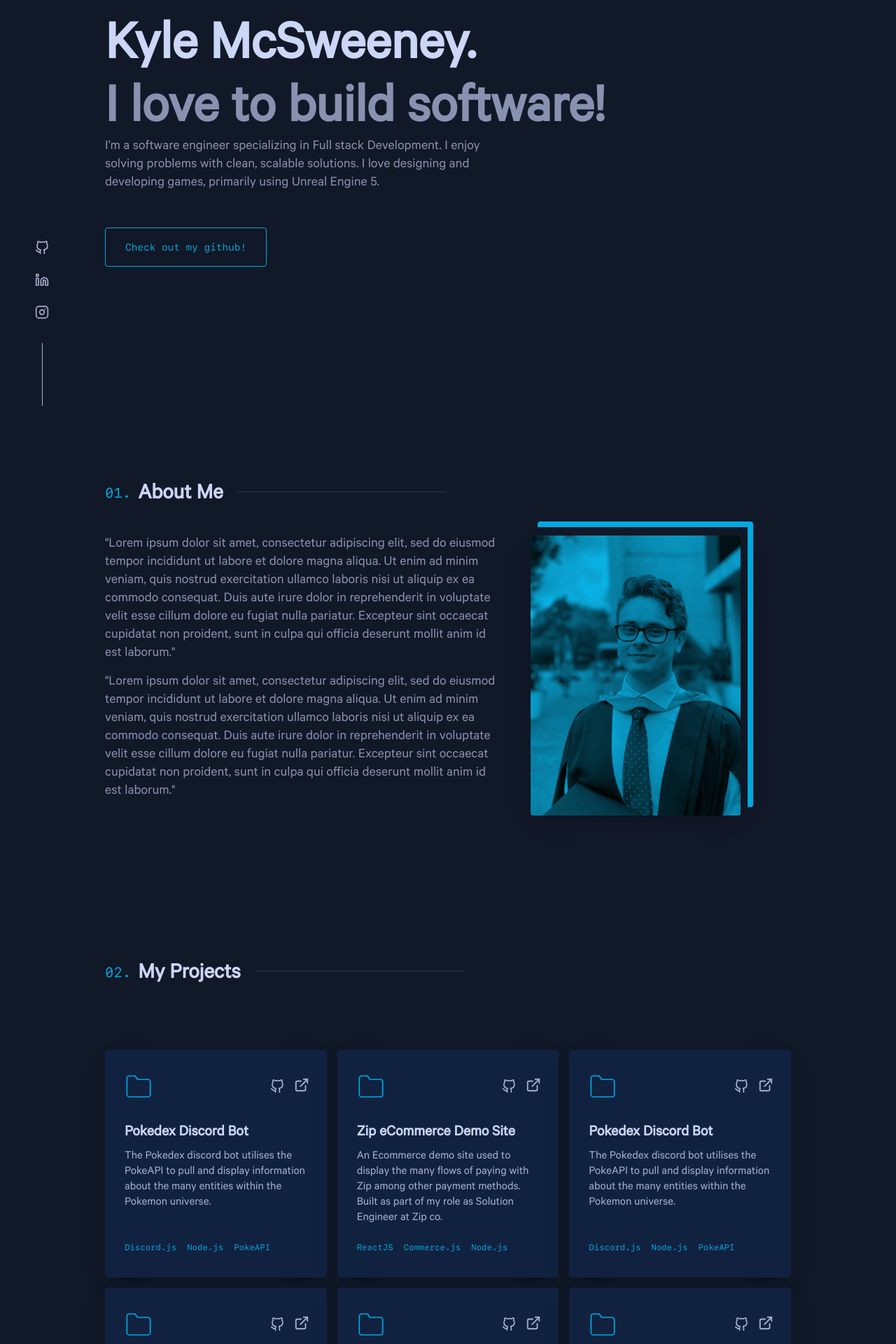
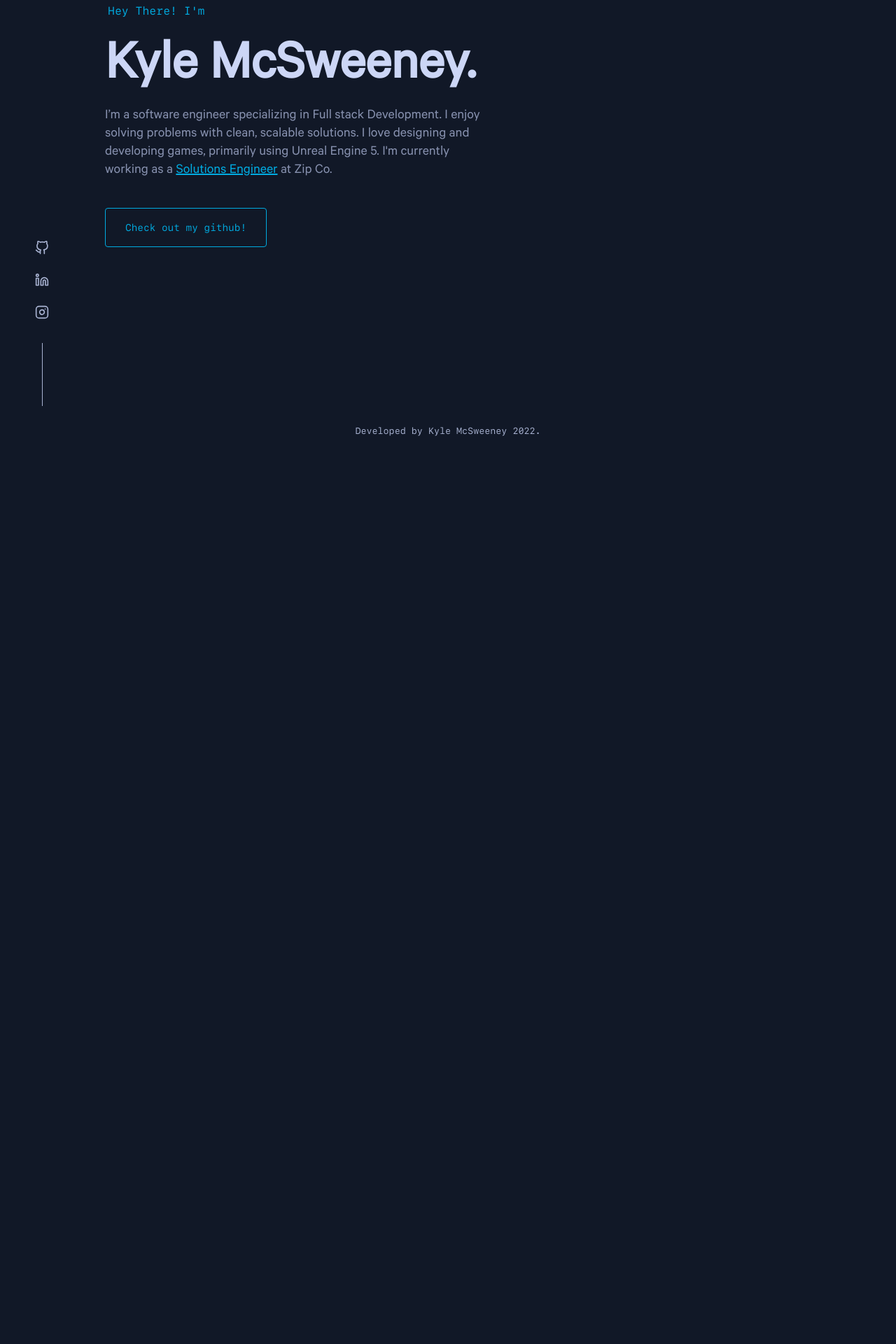
Before and after one commit to KyleMcSweeney3/myPortfolio, a React (Create React App) app: page /test in a window 1280 px wide. Shown: the part 220-2140 px from the top of the page at 70% size. After the commit the page ends 870 px from the top, so only its background shows below. Built offline with nearby package versions, Linux system fonts and the light colour scheme.

Commit message:
Updated Hero desc

```diff
--- a/src/App.jsx
+++ b/src/App.jsx
@@ -9,6 +9,7 @@ import styled from 'styled-components';
 import GlobalStyle from './globalstyles';
 import Projects from './components/sections/Projects';
 import Social from './components/Social';
+import { BrowserRouter as Router, Routes, Route} from 'react-router-dom';
 
 const StyledMainContainer = styled.main`
   counter-reset: section;
@@ -21,11 +22,12 @@ function App() {
         <Navbar />
         <Social />
         <StyledMainContainer className="fillHeight">
-        <Hero />
-        <About />
-        {/* <Experience /> */}
-        <Projects />
-        <Contact />
+        <Router>
+          <Routes>
+            <Route exact path="/" element={<><Hero /><About /><Projects /><Contact /></>}/>
+            <Route exact path="/test" element={<Hero />}/>
+          </Routes>
+        </Router>
         <Footer />
       </StyledMainContainer>
     </>
--- a/src/components/Footer.jsx
+++ b/src/components/Footer.jsx
@@ -86,12 +86,6 @@ const Footer = () => {
                         Developed by Kyle McSweeney 2022.
                     </div>
                 </a>
-                <br></br>
-                <a href = "https://brittanychiang.com/">
-                    <div>
-                        Design by Brittany Chiang.
-                    </div>
-                </a>
             </StyledCredit>
         </StyledFooter>
     )
--- a/src/components/Navbar.jsx
+++ b/src/components/Navbar.jsx
@@ -61,6 +61,7 @@ const StyledNav = styled.nav`
 const StyledLinks = styled.div`
     display: flex;
     align-items: center;
+    color: ${colours.lightestSlate};
 
     @media (max-width: 768px) {
         display: none;
--- a/src/components/sections/Hero.jsx
+++ b/src/components/sections/Hero.jsx
@@ -60,23 +60,29 @@ const StyledHeroSection = styled.section`
             outline: none;
         }
         &:after {
-        display: none !important;
+            display: none !important;
         }
-        margin-top: 50px;
+        margin-top: 40px;
     }
 `;
+
+const JobTitle = styled.span`
+    color: ${colours.blue};
+    text-decoration: underline;
+`
 
 const Hero = () => {
 
     const one = <h1>Hey There! I'm</h1>;
     const two = <h2 className="big-heading">Kyle McSweeney.</h2>;
-    const three = <h3 className="big-heading">I love to build software!</h3>;
+    const three = <h3 className="big-heading">  </h3>;
     const four = (
         <>
         <p>
             I’m a software engineer specializing in Full
             stack Development. I enjoy solving problems with clean, scalable solutions.
-            I love designing and developing games, primarily using Unreal Engine 5.
+            I love designing and developing games, primarily using Unreal Engine 5. I'm currently working
+            as a <JobTitle>Solutions Engineer</JobTitle> at Zip Co.
         </p>
         </>
     );
--- a/src/components/sections/Projects.jsx
+++ b/src/components/sections/Projects.jsx
@@ -216,7 +216,7 @@ const Projects = () => {
 
             <ul className='projects-grid'>
             { ProjectItems.map(item => (
-                <StyledProject >
+                <StyledProject key={item.id}>
                     <div className='project-inner'>
                         <header>
                             <div className="project-top">
@@ -224,11 +224,11 @@ const Projects = () => {
                                     < IconFolder />
                                 </div>
                                 <div className="project-links">
-                                    <a href={item.url} aria-label="GitHub Link" target="_blank" rel="noreferrer">
+                                    <a href={item.githubURL} aria-label="GitHub Link" target="_blank" rel="noreferrer">
                                         <IconGitHub />
                                     </a>
                                     <a
-                                        href={item.url}
+                                        href={item.externalURL ? item.externalURL : item.githubURL}
                                         aria-label="External Link"
                                         className="external"
                                         target="_blank"
@@ -239,7 +239,7 @@ const Projects = () => {
                             </div>
 
                             <h3 className="project-title">
-                                <a href={item.url} target="_blank" rel="noreferrer">
+                                <a href={item.githubURL} target="_blank" rel="noreferrer">
                                     {item.title}
                                 </a>
                             </h3>
--- a/src/data.jsx
+++ b/src/data.jsx
@@ -1,7 +1,16 @@
 export const ProjectItems = [
     {
         id: 1,
-        url: "https://github.com/KyleMcSweeney3/pokemon-discord-bot",
+        githubURL: "https://github.com/KyleMcSweeney3/zip-demo-site",
+        title: "Ecommerce Demo Site",
+        desc: "An Ecommerce demo site used to display the many flows of paying with Zip among other payment methods. Built as part of my role as Solution Engineer at Zip co.",
+        techOne: "ReactJS",
+        techTwo: "Commerce.js",
+        techThree: "Node.js"
+    },
+    {
+        id: 2,
+        githubURL: "https://github.com/KyleMcSweeney3/pokemon-discord-bot",
         title: "Pokedex Discord Bot",
         desc: "The Pokedex discord bot utilises the PokeAPI to pull and display information about the many entities within the Pokemon universe.",
         techOne: "Discord.js",
@@ -9,17 +18,8 @@ export const ProjectItems = [
         techThree: "PokeAPI"
     },
     {
-        id: 2,
-        url: "https://github.com/KyleMcSweeney3/zip-demo-site",
-        title: "Zip eCommerce Demo Site",
-        desc: "An Ecommerce demo site used to display the many flows of paying with Zip among other payment methods. Built as part of my role as Solution Engineer at Zip co.",
-        techOne: "ReactJS",
-        techTwo: "Commerce.js",
-        techThree: "Node.js"
-    },
-    {
         id: 3,
-        url: "https://github.com/KyleMcSweeney3/pokemon-discord-bot",
+        githubURL: "https://github.com/KyleMcSweeney3/pokemon-discord-bot",
         title: "Pokedex Discord Bot",
         desc: "The Pokedex discord bot utilises the PokeAPI to pull and display information about the many entities within the Pokemon universe.",
         techOne: "Discord.js",
@@ -28,7 +28,7 @@ export const ProjectItems = [
     },
     {
         id: 4,
-        url: "https://github.com/KyleMcSweeney3/pokemon-discord-bot",
+        githubURL: "https://github.com/KyleMcSweeney3/pokemon-discord-bot",
         title: "Pokedex Discord Bot",
         desc: "The Pokedex discord bot utilises the PokeAPI to pull and display information about the many entities within the Pokemon universe.",
         techOne: "Discord.js",
@@ -37,7 +37,7 @@ export const ProjectItems = [
     },
     {
         id: 5,
-        url: "https://github.com/KyleMcSweeney3/pokemon-discord-bot",
+        githubURL: "https://github.com/KyleMcSweeney3/pokemon-discord-bot",
         title: "Pokedex Discord Bot",
         desc: "The Pokedex discord bot utilises the PokeAPI to pull and display information about the many entities within the Pokemon universe.",
         techOne: "Discord.js",
@@ -46,11 +46,12 @@ export const ProjectItems = [
     },
     {
         id: 6,
-        url: "https://github.com/KyleMcSweeney3/pokemon-discord-bot",
-        title: "Pokedex Discord Bot",
-        desc: "The Pokedex discord bot utilises the PokeAPI to pull and display information about the many entities within the Pokemon universe.",
-        techOne: "Discord.js",
-        techTwo: "Node.js",
-        techThree: "PokeAPI"
+        githubURL: "https://github.com/KyleMcSweeney3/PokemonLikeGame",
+        externalURL: "https://pokemon-like-game.netlify.app/",
+        title: "Pokemon Like 2D Game",
+        desc: "This small game uses HTML, CSS, and Javascript to render the game.",
+        techOne: "HTML Canvas",
+        techTwo: "Javascript",
+        techThree: "CSS"
     }
 ]
--- a/src/globalstyles.js
+++ b/src/globalstyles.js
@@ -207,7 +207,6 @@ const GlobalStyle = createGlobalStyle`
         }
     }
   }
-
 `;
 
 export default GlobalStyle;
--- a/src/index.css
+++ b/src/index.css
@@ -127,3 +127,29 @@ body.blur {
 #logo {
   color: #64ffda;
 }
+
+.fade-enter {
+  opacity: 0;
+}
+.fade-enter-active {
+  opacity: 1;
+  transition: opacity 300ms var(--easing);
+}
+.fade-exit {
+  opacity: 1;
+}
+.fade-exit-active {
+  opacity: 0;
+  transition: opacity 300ms var(--easing);
+}
+
+.fadedown-enter {
+  opacity: 0.01;
+  transform: translateY(-20px);
+  transition: opacity 300ms var(--easing), transform 300ms var(--easing);
+}
+.fadedown-enter-active {
+  opacity: 1;
+  transform: translateY(0px);
+  transition: opacity 300ms var(--easing), transform 300ms var(--easing);
+}
```
